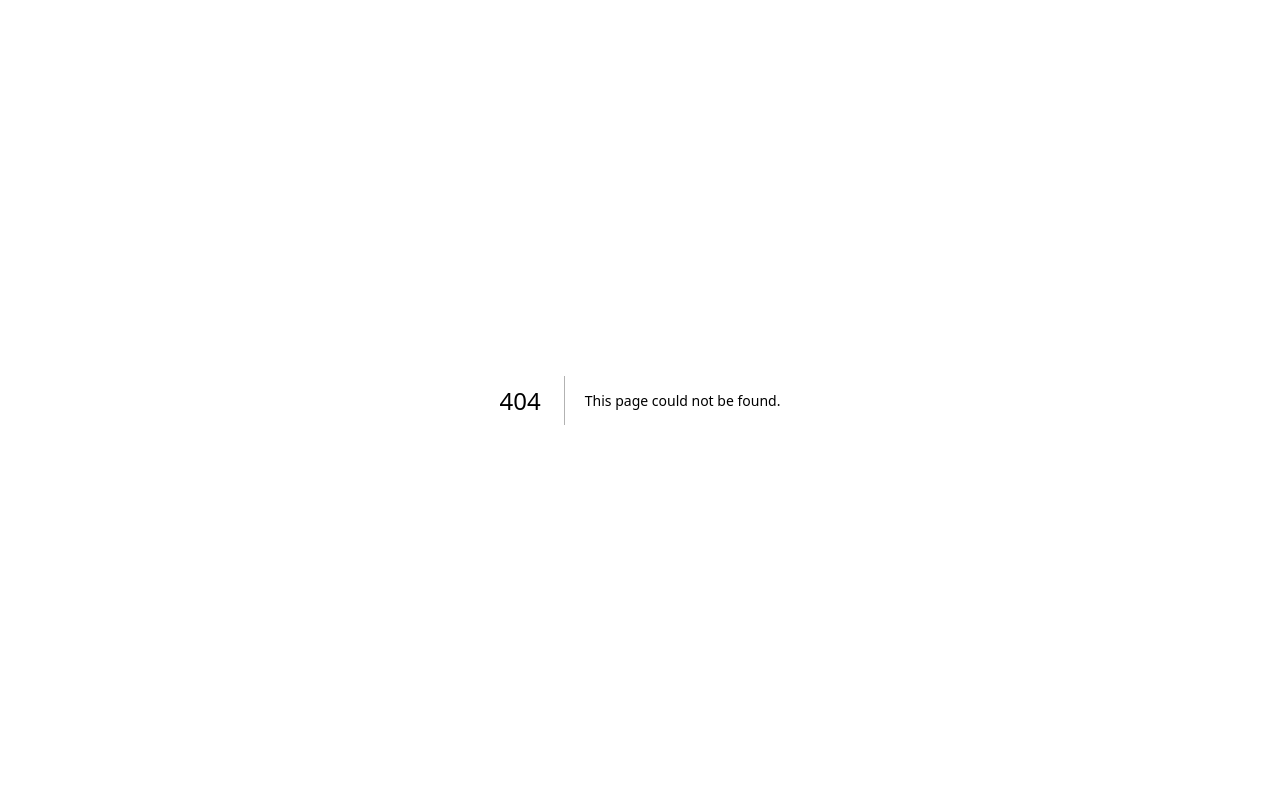
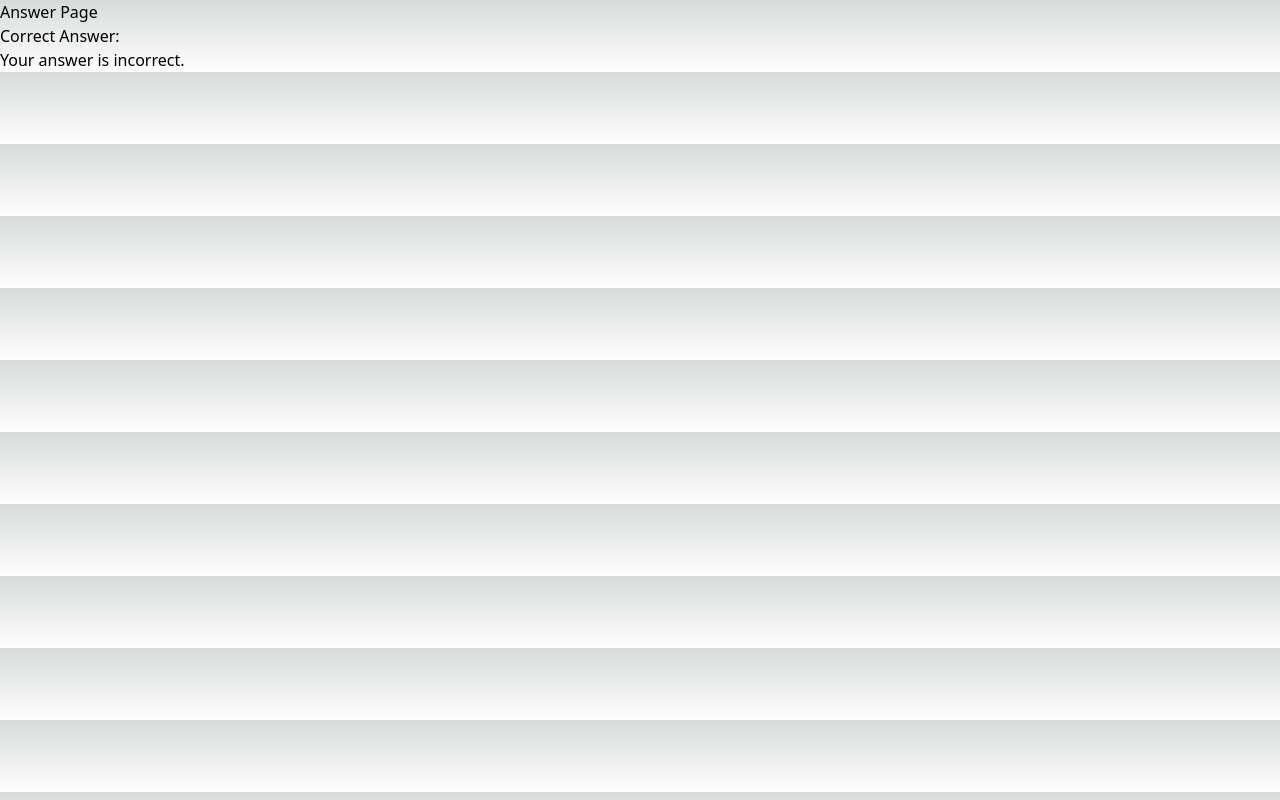
Before and after one commit to zhoooot/webui-player, a Next.js app: page /gameblock/components/answer in a window 1280 px wide. Before the commit this address had no page. Built offline with nearby package versions, Linux system fonts and the light colour scheme.

Commit message:
unstyled answer page after each question

```diff
--- /dev/null
+++ b/src/pages/gameblock/components/answer.tsx
@@ -0,0 +1,20 @@
+// components/Answer.js
+import React from 'react';
+
+interface AnswerProps {
+  correctAnswer: number; // Assuming correctAnswer is a number
+  isCorrect: boolean;
+}
+
+const Answer: React.FC<AnswerProps> = ({ correctAnswer, isCorrect }) => {
+  return (
+    <div>
+      <h1>Answer Page</h1>
+      <p>Correct Answer: {correctAnswer}</p>
+      {isCorrect ? <p>Your answer is correct!</p> : <p>Your answer is incorrect.</p>}
+      {/* Add more details or content as needed */}
+    </div>
+  );
+};
+
+export default Answer;
--- a/src/pages/gameblock/components/quiz.tsx
+++ b/src/pages/gameblock/components/quiz.tsx
@@ -8,7 +8,7 @@ interface QuizData {
 
 interface QuizProps {
   quizData: QuizData;
-  onAnswerSelect: () => void;
+  onAnswerSelect: (selectedAnswer: number | null) => void;
 }
 
 const Quiz: React.FC<QuizProps> = ({ quizData, onAnswerSelect }) => {
@@ -25,7 +25,7 @@ const Quiz: React.FC<QuizProps> = ({ quizData, onAnswerSelect }) => {
 
   const handleAnswerClick = (index: number) => {
     setSelectedAnswer(index);
-    onAnswerSelect();
+    onAnswerSelect(index);
   };
 
   return (
--- a/src/pages/gameblock/index.tsx
+++ b/src/pages/gameblock/index.tsx
@@ -2,33 +2,45 @@ import React, { useState, useEffect } from 'react';
 import Quiz from './components/quiz';
 import { CountdownCircleTimer } from 'react-countdown-circle-timer';
 import { Waiting } from './components/waiting';
+import { useRouter } from 'next/router';
+import Answer from './components/answer';
 
 const quizData: string | any[] = [
   {question: "What is the capital of France?",
   answers: ["Paris", "London", "Berlin", "Madrid"],
-  correctAnswer: 0,},
+  correctAnswer: 1,},
   {question: "What is the ?",
   answers: ["aaaa", "don", "bbb", "ssss"],
-  correctAnswer: 3,},
+  correctAnswer: 2,},
   {question: "What is the capital of Germany?",
   answers: ["Berlin", "Paris", "London", "Madrid"],
-  correctAnswer: 0,},
+  correctAnswer: 3,},
   {question: "What is the capital of Spain?",
   answers: ["Madrid", "Paris", "London", "Berlin"],
   correctAnswer: 0,},
   {question: "What is the capital of UK?",
   answers: ["London", "Paris", "Berlin", "Madrid"],
-  correctAnswer: 0,}
+  correctAnswer: 1,}
 ];
 
 const Quizzes = () => {
   const [currentQuestion, setCurrentQuestion] = useState(0);
-  const [remainingTime, setReaminingTime] = useState<number>(5);
+  const [remainingTime, setRemainingTime] = useState(5);
   const [selected, setSelected] = useState(false);
+  const [displayAnswer, setDisplayAnswer] = useState(false);
+  const [timerKey, setTimerKey] = useState(0); // Add a timer key state
+  const [quizResults, setQuizResults] = useState<number | null>(null);
 
-  const handleAnswerSelect = () => {
+  const handleAnswerSelect = (selectedAnswer: number | null) => {
     setSelected(true);
+    setQuizResults(selectedAnswer);
   };
+
+  useEffect(() => {
+    if (displayAnswer) {
+      setTimerKey(prevKey => prevKey + 1); // Change the timer key to reset the timer
+    }
+  }, [displayAnswer]);
 
   return (
     <div>
@@ -36,24 +48,33 @@ const Quizzes = () => {
         <div key={currentQuestion}>
           <div className="absolute top-10 left-10">
             <CountdownCircleTimer
+              key={timerKey} // Set the timer key to reset the timer
               isPlaying
               duration={remainingTime}
               size={50}
               strokeWidth={10}
               colors={'#A30000'}
               onComplete={() => {
-                setSelected(false);
-                setCurrentQuestion(currentQuestion + 1);
+                if (displayAnswer)
+                {
+                  setSelected(false);
+                  setDisplayAnswer(false);
+                  setCurrentQuestion(currentQuestion + 1);
+                }
+                else
+                {
+                  setDisplayAnswer(true);
+                }
               }}
             >
               {({ remainingTime }) => remainingTime}
             </CountdownCircleTimer>
           </div>
 
-          {selected ? (<Waiting/>) : (<Quiz
-            quizData={quizData[currentQuestion]}
-            onAnswerSelect={handleAnswerSelect}
-          />)}
+          {displayAnswer ? <Answer {...{
+                    correctAnswer: quizData[currentQuestion].correctAnswer,
+                    isCorrect: selected && (quizData[currentQuestion].correctAnswer === quizResults),
+                  }} /> : (selected ? <Waiting/> : <Quiz quizData={quizData[currentQuestion]} onAnswerSelect={handleAnswerSelect}/>)}
         </div>
       )}
     </div>
```
